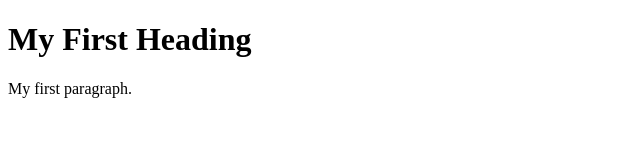
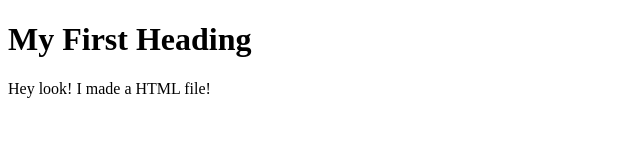
Before and after one commit to Bonesnone/6.2c-Jenkins-pipeline, a plain HTML site: page public/index.html in a window 1280 px wide. Shown: the whole page, without its empty margins (0-640 px from the left). Drawn offline with Linux system fonts and the light colour scheme.

Commit message:
Update index.html

```diff
--- a/public/index.html
+++ b/public/index.html
@@ -3,7 +3,7 @@
 <body>
 
 <h1>My First Heading</h1>
-<p>My first paragraph.</p>
+<p>Hey look! I made a HTML file!</p>
 
 </body>
 </html>
```
